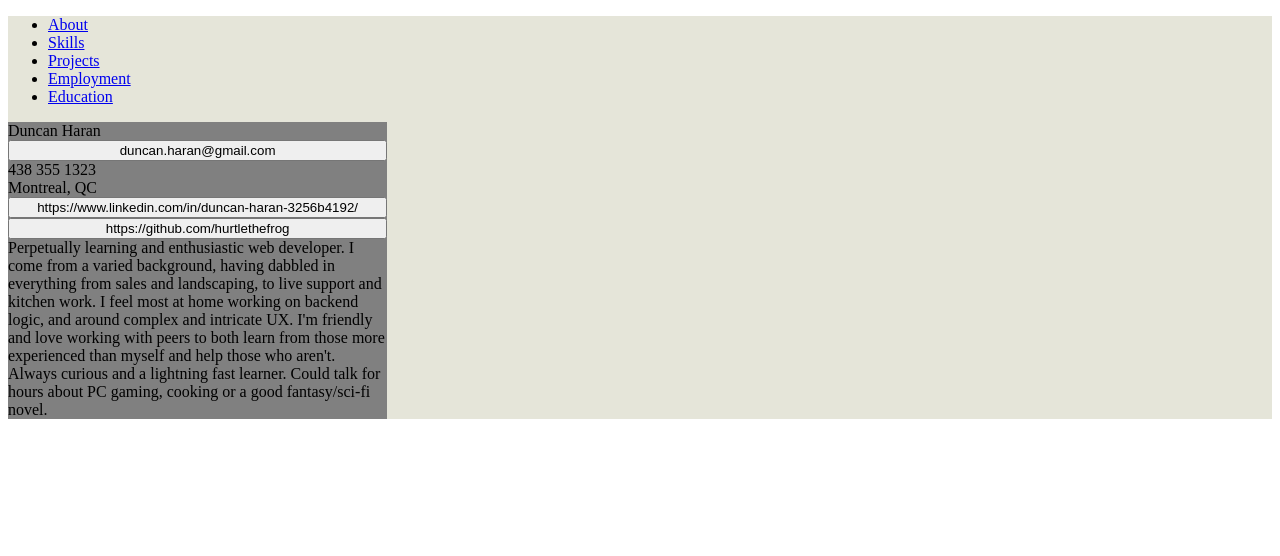
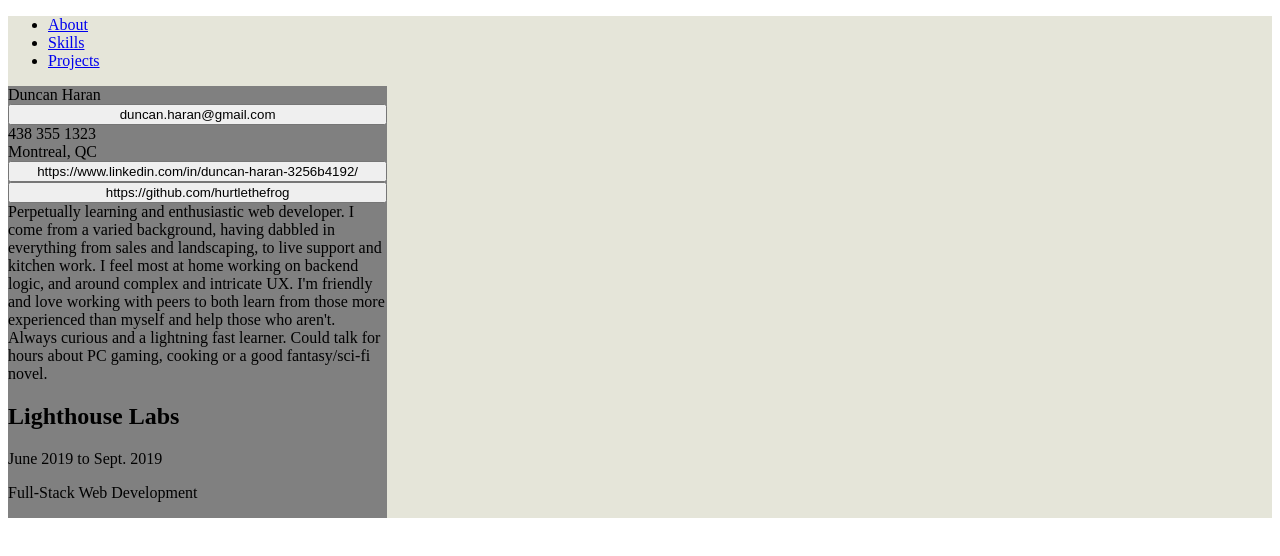
Before and after one commit to hurtlethefrog/react-resume, a React (Create React App) app in the folder my-app/: page / in a window 1280 px wide. Shown: the top 556 px of the page. Built offline with nearby package versions, Linux system fonts and the light colour scheme.

Commit message:
removed employment and moved education to about page

```diff
--- a/my-app/src/App.js
+++ b/my-app/src/App.js
@@ -5,8 +5,6 @@ import "./styles.scss";
 import Userinfo from "./components/Userinfo";
 import Skills from "./components/Skills";
 import Projects from "./components/Projects";
-import Education from "./components/Education";
-import Employment from "./components/Employment";
 
 function App() {
   return (
@@ -23,12 +21,6 @@ function App() {
             <li>
               <Link to="/projects">Projects</Link>
             </li>
-            <li>
-              <Link to="/employment">Employment</Link>
-            </li>
-            <li>
-              <Link to="/education">Education</Link>
-            </li>
           </ul>
         </nav>
         <Switch>
@@ -43,12 +35,6 @@ function App() {
           <Route path="/projects">
             <Projects projects={resume.projects} />
           </Route>
-          <Route path="/education">
-            <Education education={resume.education} />
-          </Route>
-          <Route path="/employment">
-            <Employment employment={resume.employment} />
-          </Route>
           <Route path="/">
             <Userinfo
               name={resume.name}
@@ -58,6 +44,7 @@ function App() {
               linkedin={resume.linkedin}
               github={resume.github}
               bio={resume.bio}
+              education={resume.education}
             />
           </Route>
         </Switch>
--- a/my-app/src/components/Education.js
+++ /dev/null
@@ -1,9 +0,0 @@
-import React from "react";
-
-import "./styles.scss";
-
-export default function Education(props) {
-  return <section className="education">
-
-  </section>;
-}
--- a/my-app/src/components/Employment.js
+++ /dev/null
@@ -1,9 +0,0 @@
-import React from "react";
-
-import "./styles.scss";
-
-export default function Employment(props) {
-  return <section className="employment">
-
-  </section>;
-}
--- a/my-app/src/components/Userinfo.js
+++ b/my-app/src/components/Userinfo.js
@@ -1,6 +1,7 @@
 import React from "react";
 
 import "./styles.scss";
+import educationMapper from "../helpers/educationMapper";
 
 export default function Userinfo(props) {
   return (
@@ -12,6 +13,7 @@ export default function Userinfo(props) {
       <button>{props.linkedin}</button>
       <button>{props.github}</button>
       <div>{props.bio}</div>
+      <div>{educationMapper(props.education)}</div>
     </section>
   );
 }
--- a/my-app/src/data/me.json
+++ b/my-app/src/data/me.json
@@ -6,6 +6,13 @@
   "linkedin": "https://www.linkedin.com/in/duncan-haran-3256b4192/",
   "github": "https://github.com/hurtlethefrog",
   "bio": "Perpetually learning and enthusiastic web developer. I come from a varied background, having dabbled in everything from sales and landscaping, to live support and kitchen work. I feel most at home working on backend logic, and around complex and intricate UX. I'm friendly and love working with peers to both learn from those more experienced than myself and help those who aren't. Always curious and a lightning fast learner. Could talk for hours about PC gaming, cooking or a good fantasy/sci-fi novel.",
+  "education": [
+    {
+      "where": "Lighthouse Labs",
+      "what": "Full-Stack Web Development",
+      "when": "June 2019 to Sept. 2019"
+    }
+  ],
   "skills": {
     "languages": [
       "NodeJS",
@@ -55,24 +62,5 @@
       "title": "Tiny App",
       "description": "A simple Express server setup to handle a multi-page app where user information is saved retrieved, encrypted, hashed and verified before being able to view, edit or delete that user's saved links. Front-end built with embedded Javascript and Bootstrap."
     }
-  ],
-  "education": [
-    {
-      "where": "Lighthouse Labs",
-      "what": "Full-Stack Web Development",
-      "when": "June 2019 to Sept. 2019"
-    }
-  ],
-  "employment": [
-    {
-      "where": "Keyword Studios Player Support",
-      "what": "Assisted customers with general trouble shooting and detailed bug reports. When dealing with unknown issues the ability to nd solutions quickly, with little guidance was valuable.",
-      "when": "July 2018 to Nov. 2018"
-    },
-    {
-      "where": "McDonalds Kitchen Staff",
-      "what": "As a night-shift worker the job lead to excellent time management, and group coordination skills. Trained multiple new employees on both procedure and policy.",
-      "when": "Aug. 2015 to Apr. 2017"
-    }
   ]
 }
--- /dev/null
+++ b/my-app/src/helpers/educationMapper.js
@@ -0,0 +1,16 @@
+import React from "react";
+
+const educationMapper = arr => {
+  let i = 0;
+  return arr.map(item => {
+    i++;
+    return (
+      <div key={item.where + i}>
+        <h2>{item.where}</h2>
+        <p>{item.when}</p>
+        <p>{item.what}</p>
+      </div>
+    );
+  });
+};
+export default educationMapper;
```
